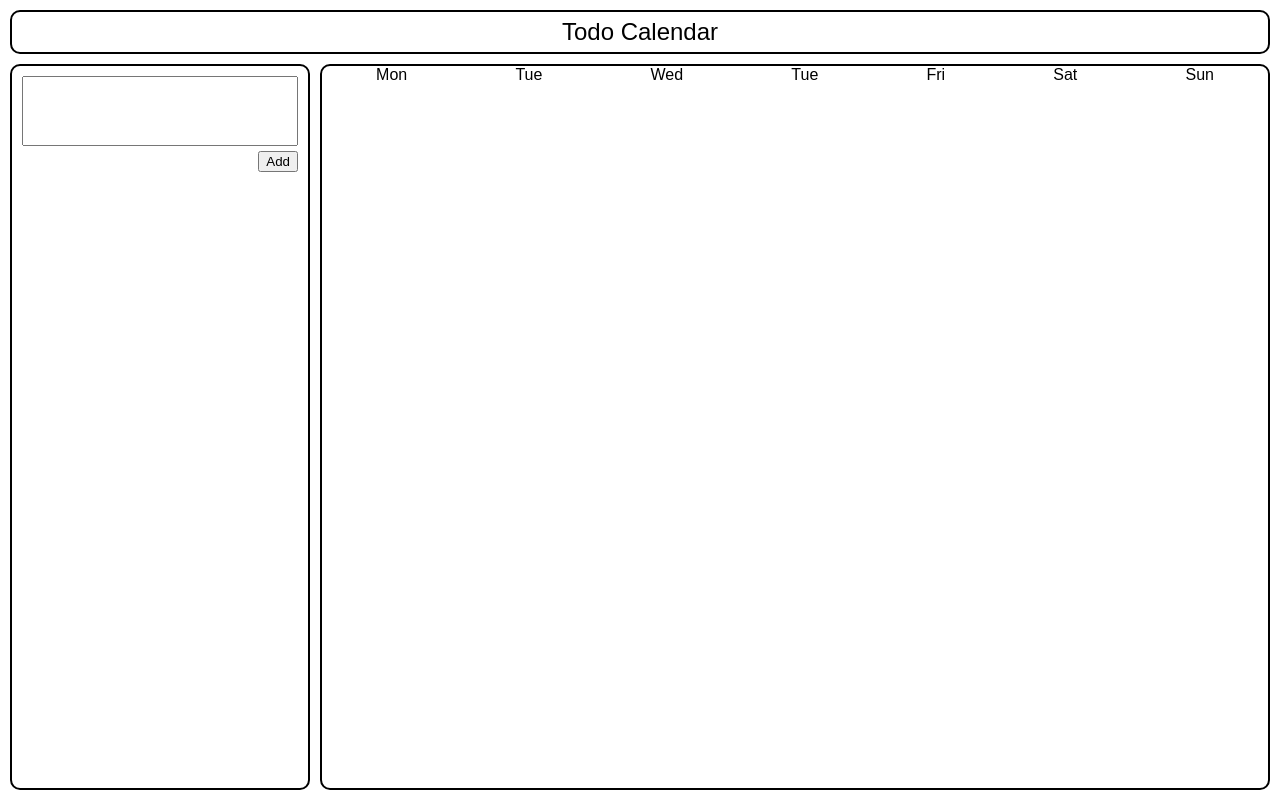
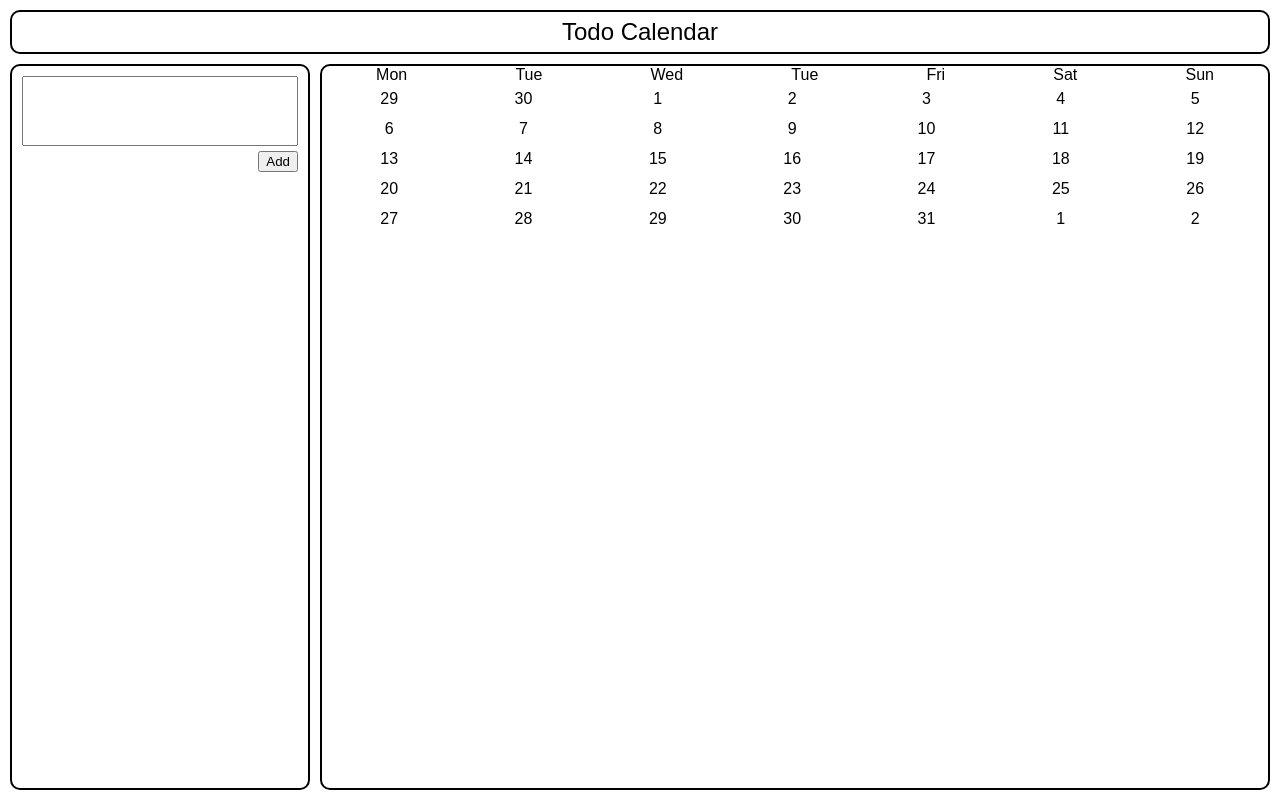
Before and after one commit to yasershomaf/todo-calendar, a plain HTML site: page index.html in a window 1280 px wide. Drawn offline with Linux system fonts and the light colour scheme.

Commit message:
renderd days

```diff
--- a/index.html
+++ b/index.html
@@ -13,9 +13,9 @@
 
 	<main>
 		<aside class="todos-container widget">
-			<textarea id="new-Todo" rows="4"></textarea>
+			<textarea id="todo-input" rows="4"></textarea>
 
-			<button id="add-todo">Add</button>
+			<button id="add-button">Add</button>
 
 			<ul id="todo-list"></ul>
 		</aside>
@@ -33,7 +33,7 @@
 				<div class="day-name">Sun</div>
 			</div>
 
-			<div id="days"></div>
+			<div id="days-container"></div>
 		</section>
 	</main>
 </body>
--- a/index.js
+++ b/index.js
@@ -0,0 +1,37 @@
+window.addEventListener('load', function () {
+	const daysContainer = document.querySelector('#days-container');
+	const todoList = document.querySelector('#todo-list');
+	const todoInput = document.querySelector('#todo-input');
+	const addButton = document.querySelector('#add-button');
+
+	function renderCalendar(date) {
+		const year = date.getFullYear();
+		const month = date.getMonth();
+
+		const firstDayIndex = new Date(year, month, 1).getDay();
+		const noOfPrevDays = firstDayIndex === 0 ? 6 : firstDayIndex - 1;
+		const noOfDaysInMonth = new Date(year, month + 1, 0).getDate();
+		const noOfDaysInPrevMonth = new Date(year, month, 0).getDate();
+		const noOfRows = Math.ceil((noOfPrevDays + noOfDaysInMonth) / 7);
+		const noOfNextDays = noOfRows * 7 - noOfPrevDays - noOfDaysInMonth;
+
+		daysContainer.innerHTML = '';
+
+		for (let i = 1 - noOfPrevDays; i <= noOfDaysInMonth + noOfNextDays; i++) {
+			const day = document.createElement('div');
+			day.className = 'day-container';
+
+			if (i < 1) {
+				day.innerText = i + noOfDaysInPrevMonth;
+			} else if (i > noOfDaysInMonth) {
+				day.innerText = i - noOfDaysInMonth;
+			} else {
+				day.innerText = i;
+			}
+
+			daysContainer.appendChild(day);
+		}
+	}
+
+	renderCalendar(new Date());
+});
--- a/style.css
+++ b/style.css
@@ -44,14 +44,14 @@ main {
 	flex-direction: column;
 }
 
-#new-Todo {
+#todo-input {
 	display: block;
 	resize: none;
 	font-size: 14px;
 	line-height: 16px;
 }
 
-#add-todo {
+#add-button {
 	margin: 5px 0 10px;
 	align-self: flex-end;
 }
@@ -76,11 +76,13 @@ main {
 	text-align: center;
 }
 
-#days {
+#days-container {
 	display: flex;
 	flex-wrap: wrap;
 }
 
-.day {
+.day-container {
+	text-align: center;
+	line-height: 30px;
 	width: 14.2%;
 }
```
